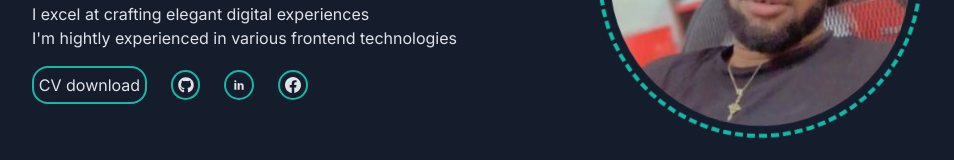
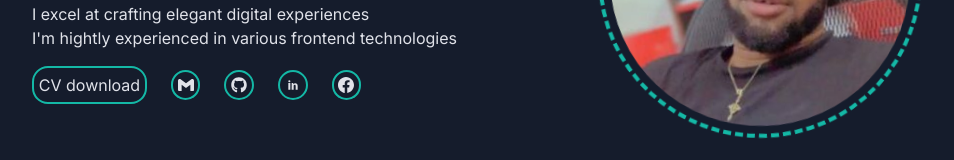
Before and after one commit to VictorKingsHub/victor_portfolio, a Next.js app: page / in a window 1280 px wide. Shown: the part 411-571 px from the top of the page, without its empty margins (128-1082 px from the left). Built offline with nearby package versions, Linux system fonts and the light colour scheme.

Commit message:
working on hero

```diff
--- a/ui/about/hero/Hero.tsx
+++ b/ui/about/hero/Hero.tsx
@@ -5,6 +5,7 @@ import Link from 'next/link'
 import { FaGithub } from 'react-icons/fa'
 import { TiSocialLinkedin } from 'react-icons/ti'
 import { BsFacebook } from 'react-icons/bs'
+import { SiGmail } from 'react-icons/si'
 
 const HeroSection = () => {
     return (
@@ -19,10 +20,20 @@ const HeroSection = () => {
                         I&apos;m hightly experienced in various frontend technologies</p>
                 </div>
                 <div className={styles.down}>
-                    <Link href="/" className={styles.but}>CV download</Link>
-                    <Link href="" className={styles.Link}> <FaGithub /> </Link>
-                    <Link href="" className={styles.Link}> <TiSocialLinkedin /> </Link>
-                    <Link href="" className={styles.Link}> <BsFacebook />
+                    <Link href="/" className={styles.but}>
+                        CV download
+                    </Link>
+                    <Link href={`mailto:ezevictornkemjika@gmail.com`} className={styles.Link}>
+                    <SiGmail />
+                    </Link>
+                    <Link href="https://github.com/VictorKingsHub" className={styles.Link}>
+                        <FaGithub />
+                    </Link>
+                    <Link href="www.linkedin.com/in/eze-victor-nkemjika-hub" className={styles.Link}>
+                        <TiSocialLinkedin />
+                    </Link>
+                    <Link href="https://web.facebook.com/VictorKingsConcepts/" className={styles.Link}>
+                        <BsFacebook />
                     </Link>
                 </div>
 
```
